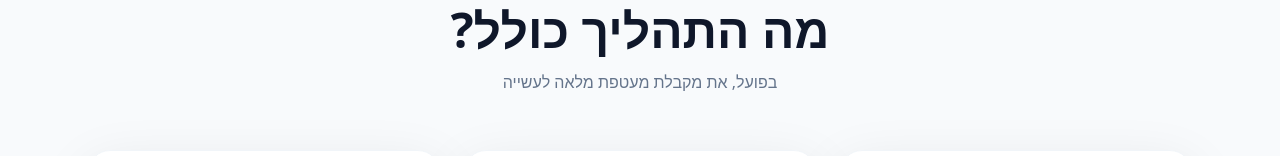
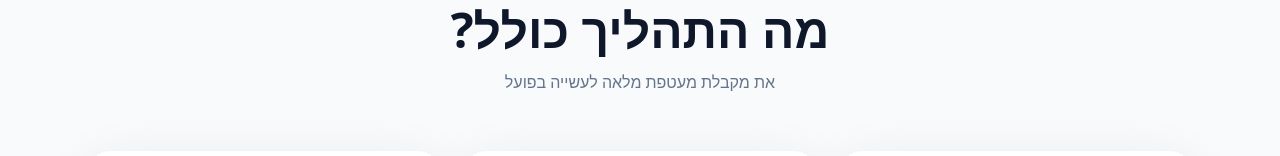
Before and after one commit to MoranHorovitz/InnerCircle, a React (Vite) app: page / in a window 1280 px wide. Shown: the part 796-952 px from the top of the page. Built offline with nearby package versions, Linux system fonts and the light colour scheme.

Commit message:
Reorder sentence for better clarity

```diff
--- a/src/App.tsx
+++ b/src/App.tsx
@@ -292,7 +292,7 @@ export default function App() {
               מה התהליך כולל?
             </div>
             <div className="mt-4 text-slate-500">
-              בפועל, את מקבלת מעטפת מלאה לעשייה
+              את מקבלת מעטפת מלאה לעשייה בפועל
             </div>
           </Reveal>
 
```
